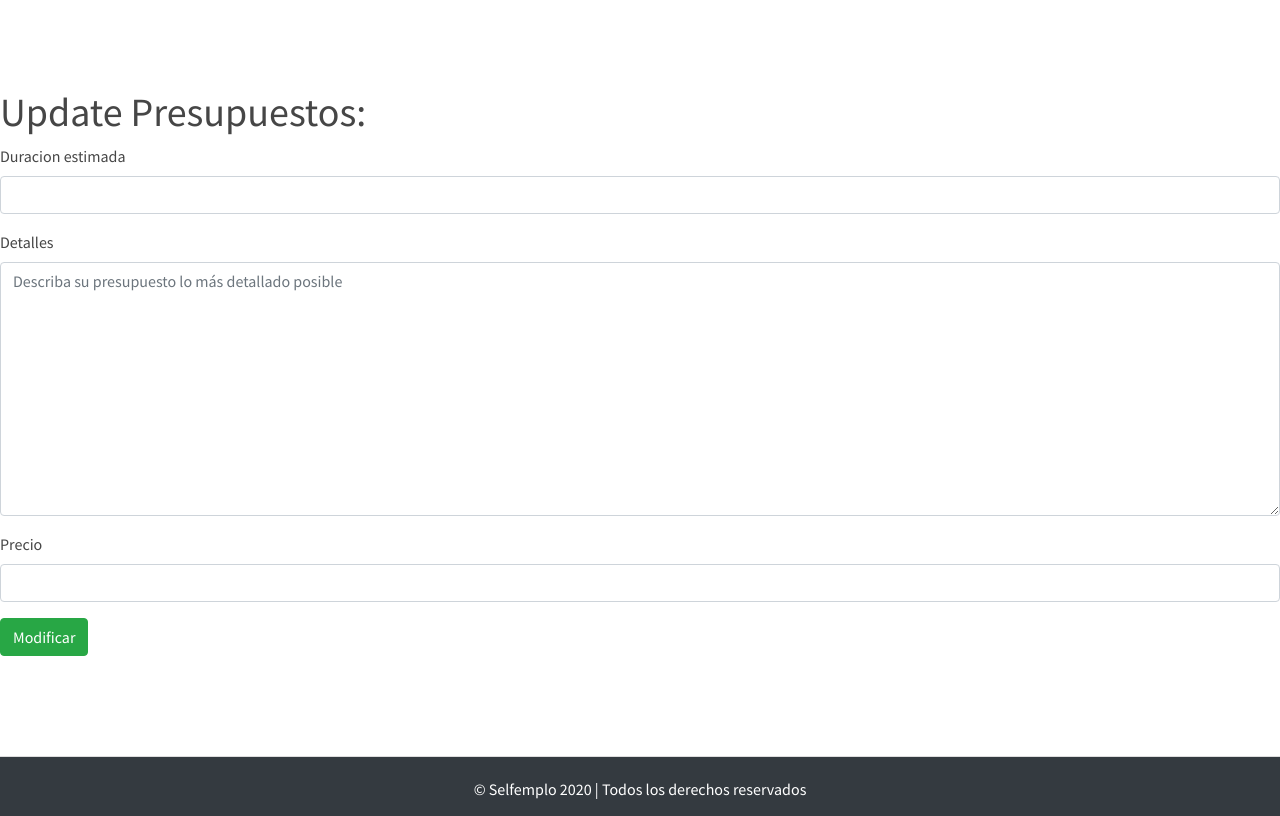
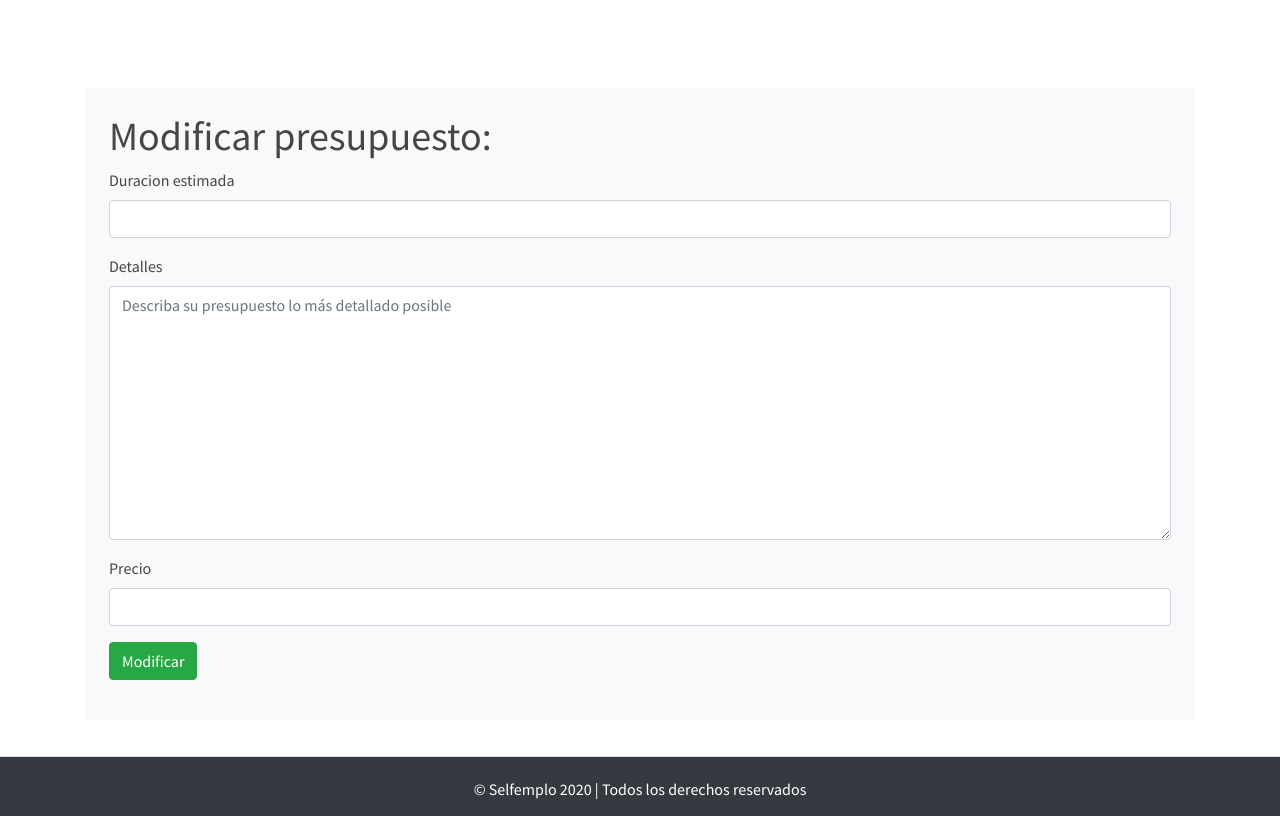
Before and after one commit to jujerez/selfemplo, a Yii app: template views/presupuestos/update.php in a window 1280 px wide. Run offline with PHP 8.4 and a stand-in for Yii, Linux system fonts and the light colour scheme; the template is opened without the code that fills it, so the values that code supplies are empty; form fields are guessed from the names that the template uses; some libraries are stand-ins or nearby versions.

Commit message:
Modificación vista update presupuestos

```diff
--- a/views/presupuestos/_form.php
+++ b/views/presupuestos/_form.php
@@ -10,7 +10,6 @@ use yii\web\View;
 /* @var $form yii\bootstrap4\ActiveForm */
 
 $empleo_id = Yii::$app->request->get('id');
-
 ?>
 
 <div class="presupuestos-form">
--- a/views/presupuestos/update.php
+++ b/views/presupuestos/update.php
@@ -5,17 +5,23 @@ use yii\bootstrap4\Html;
 /* @var $this yii\web\View */
 /* @var $model app\models\Presupuestos */
 
-$this->title = 'Update Presupuestos: ' . $model->id;
-$this->params['breadcrumbs'][] = ['label' => 'Presupuestos', 'url' => ['index']];
+$this->title = 'Modificar presupuesto: ' . $model->id;
 $this->params['breadcrumbs'][] = ['label' => $model->id, 'url' => ['view', 'id' => $model->id]];
-$this->params['breadcrumbs'][] = 'Update';
+$this->params['breadcrumbs'][] = 'Modificar';
 ?>
-<div class="presupuestos-update">
+<main class="presupuestos-update container">
+    <div class="row">
+        <section class="col-12">
+            <div class="p-4 bg-light">
 
-    <h1><?= Html::encode($this->title) ?></h1>
+                <h1><?= Html::encode($this->title) ?></h1>
 
-    <?= $this->render('_form', [
-        'model' => $model,
-    ]) ?>
+                <?= $this->render('_form', [
+                    'model' => $model,
+                ]) ?>
+            </div>
+        </section>
+    </div>
 
-</div>
+
+</main>
```
